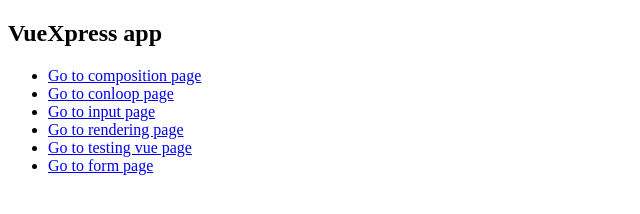
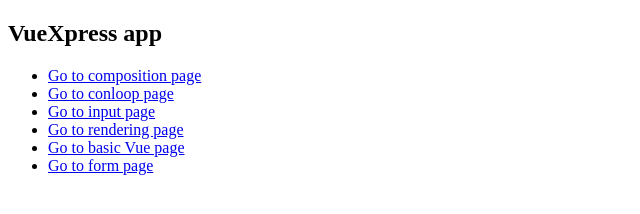
Before and after one commit to Pasadenka/vuexpress-first-page, a website: page public/index.html in a window 1280 px wide. Shown: the full height of the page, 0-640 px from the left. Drawn offline with Linux system fonts and the light colour scheme.

Commit message:
update index html

```diff
--- a/public/index.html
+++ b/public/index.html
@@ -14,7 +14,7 @@
         <li><a href="./conloop.html">Go to conloop page</a></li>
         <li><a href="./input.html">Go to input page</a></li>
         <li><a href="./rendering.html">Go to rendering page</a></li>
-        <li><a href="./vue.html">Go to testing vue page</a></li>
+        <li><a href="./vue.html">Go to basic Vue page</a></li>
         <li><a href="./form.html">Go to form page</a></li>
       </ul>
     </nav>
```
